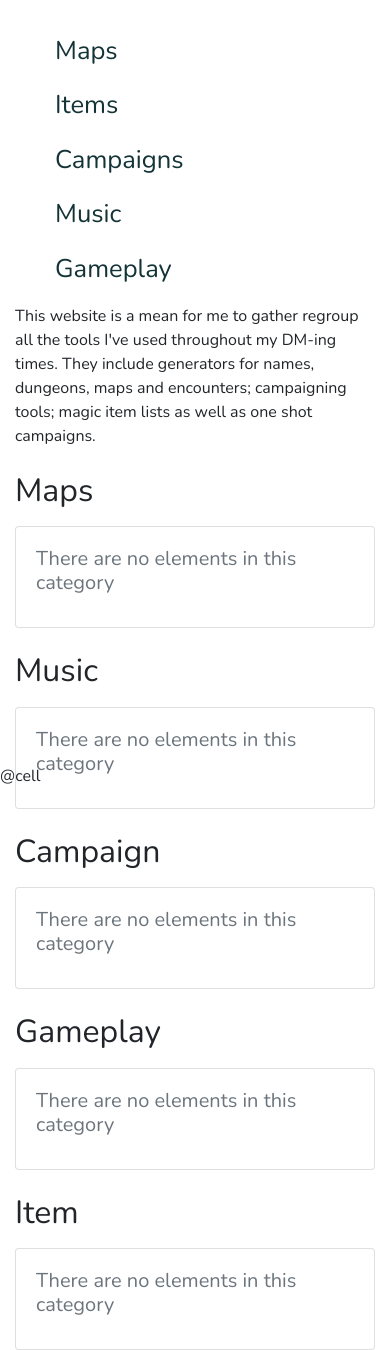
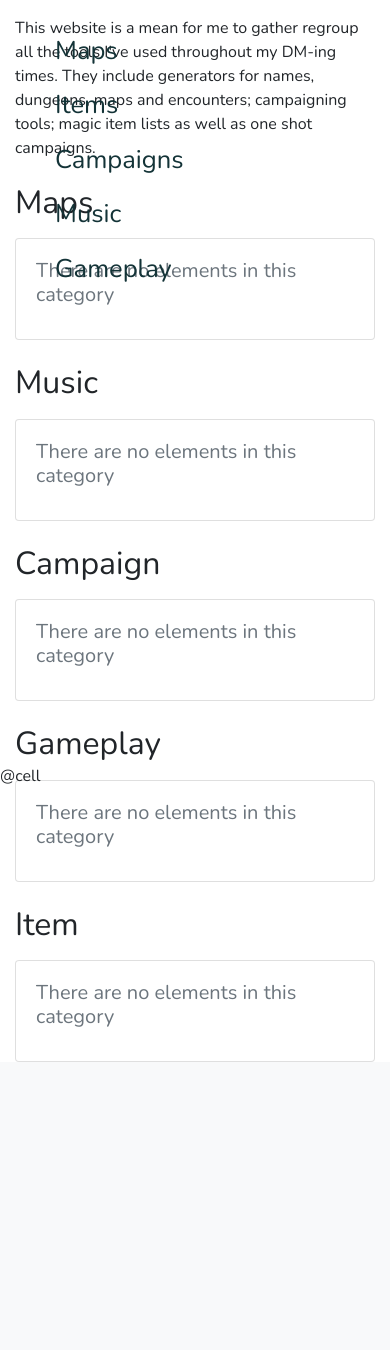
Before and after one commit to AuxaneN/DMToolbox, a PHP site: page / in a window 390 px wide. Shown: the part 56-1406 px from the top of the page. After the commit the page ends 1118 px from the top, so only its background shows below. Run offline with PHP 8.4, Linux system fonts and the light colour scheme; data that the repository does not hold is empty.

Commit message:
Sticky menu and navbar

```diff
--- a/css/main.css
+++ b/css/main.css
@@ -18,3 +18,12 @@ ol{
 .card-title{
     font-weight: 500;
 }
+.container{
+    position: relative;
+}
+#sidebar{
+    position: fixed;
+    top: calc(100%-56px);
+    left:0px;
+    z-index: 99;
+}
--- a/index.php
+++ b/index.php
@@ -23,8 +23,8 @@
       <link rel="stylesheet" href="css/main.css">
 </head>
 <body>
-    <header>
-        <nav class="navbar navbar-expand-lg navbar-light bg-light sticky-top">
+    <header class="sticky-top">
+        <nav class="navbar navbar-expand-lg navbar-light bg-light">
             <a class="navbar-brand">DM Toolbox</a>
             <button class="navbar-toggler" data-target="#my-nav" data-toggle="collapse" aria-controls="my-nav" aria-expanded="false" aria-label="Toggle navigation">
                 <span class="navbar-toggler-icon"></span>
@@ -43,7 +43,7 @@
     </header>
     <div class="container-fluid">
         <div class="row mt-3">
-            <section id="sidebar" class="col-lg-3 col-sm-12 sticky-top">
+            <section id="sidebar" class="col-lg-3 col-sm-12">
                 <ol>
                     <li class="mt-3">
                         <a href="#map">Maps</a>
@@ -64,7 +64,7 @@
             </section>
             <section class="col-lg-9 col-sm-12">
                 <div class="row">
-                    <section class="offset-lg-1 col-lg-8">
+                    <section class="offset-lg-4 col-lg-8">
                         <p>
                             This website is a mean for me to gather regroup all the tools I've used throughout my DM-ing times.
                             They include generators for names, dungeons, maps and encounters; campaigning tools; magic item lists as well as one shot campaigns.
```
